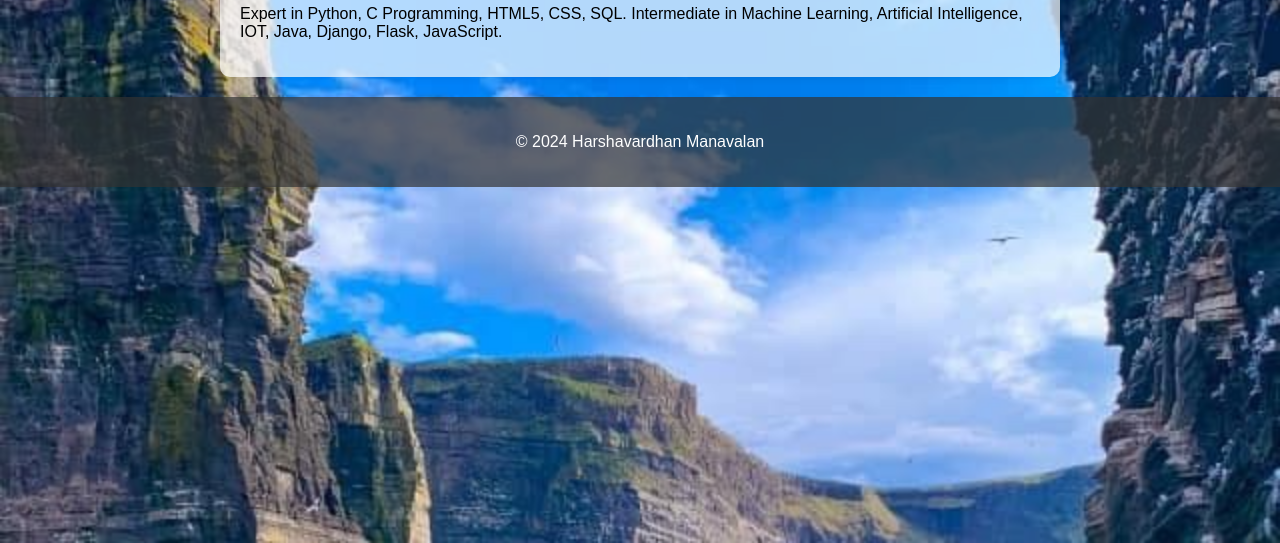
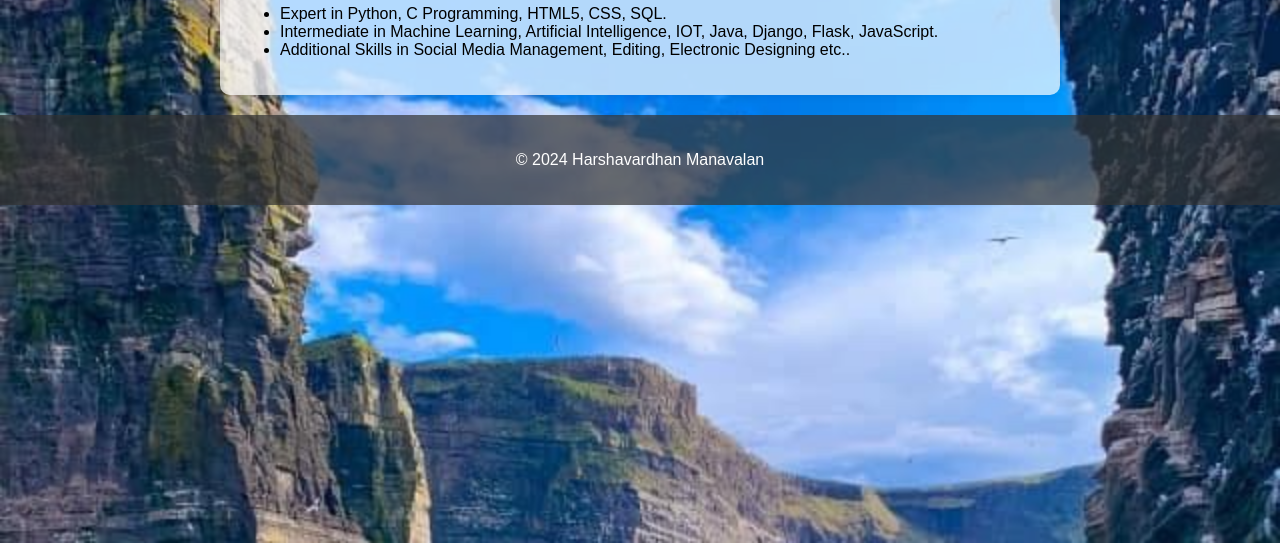
Before and after one commit to Harshavardhan-Manavalan/Harshavardhan-Portfolio, a plain HTML site: page skills.html in a window 1280 px wide. Shown: the part 257-800 px from the top of the page. Drawn offline with Linux system fonts and the light colour scheme.

Commit message:
Update skills.html
updated

```diff
--- a/skills.html
+++ b/skills.html
@@ -19,7 +19,12 @@
     <main>
         <section class="content">
             <h2>Skills</h2>
-            <p>Expert in Python, C Programming, HTML5, CSS, SQL. Intermediate in Machine Learning, Artificial Intelligence, IOT, Java, Django, Flask, JavaScript.</p>
+            <ul>
+                <li>Expert in Python, C Programming, HTML5, CSS, SQL.</li>
+                <li>Intermediate in Machine Learning, Artificial Intelligence, IOT, Java, Django, Flask, JavaScript.</li>
+                <li>Additional Skills in Social Media Management, Editing, Electronic Designing etc..</li>
+
+            </ul>
             <!-- Add more skills details here -->
         </section>
     </main>
```
